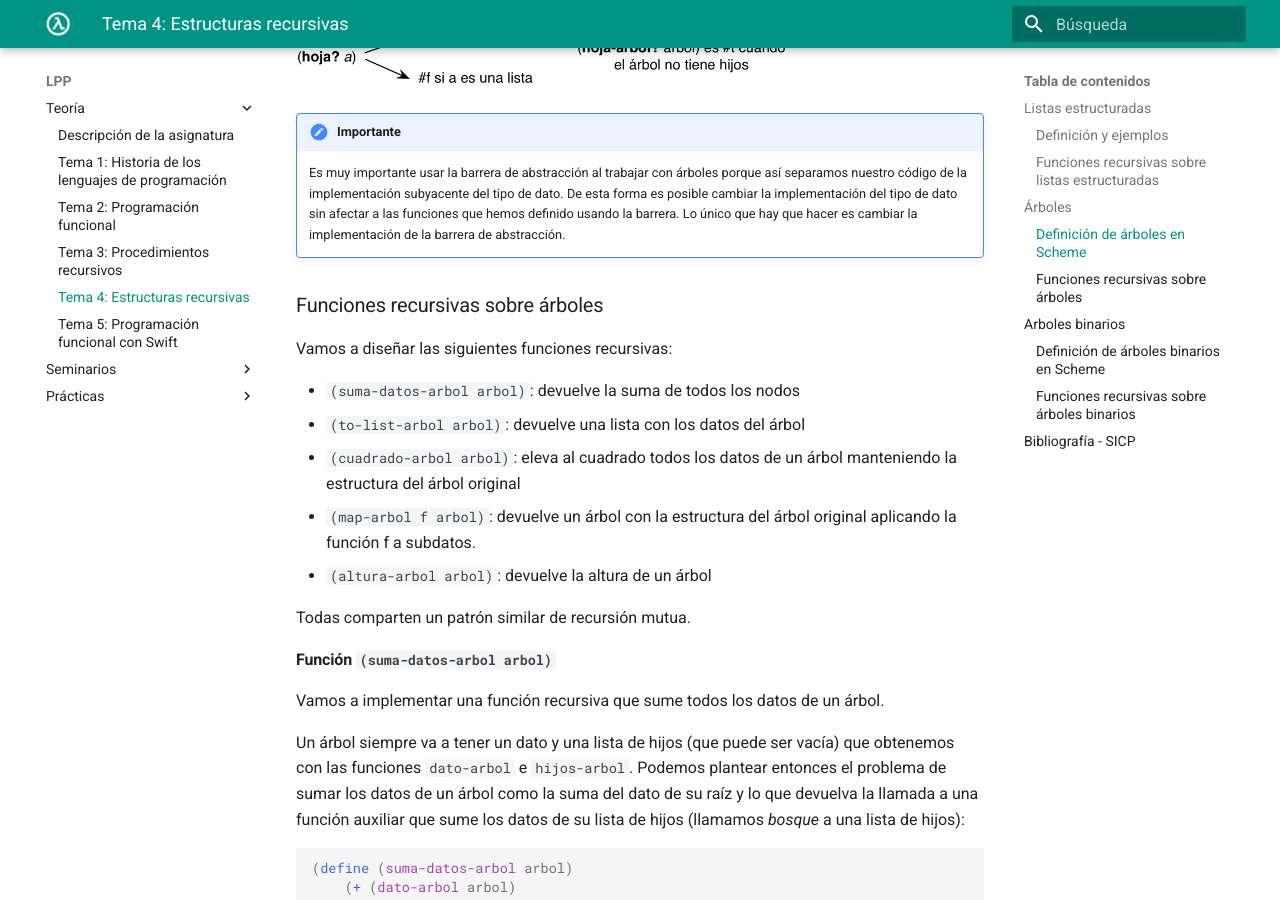
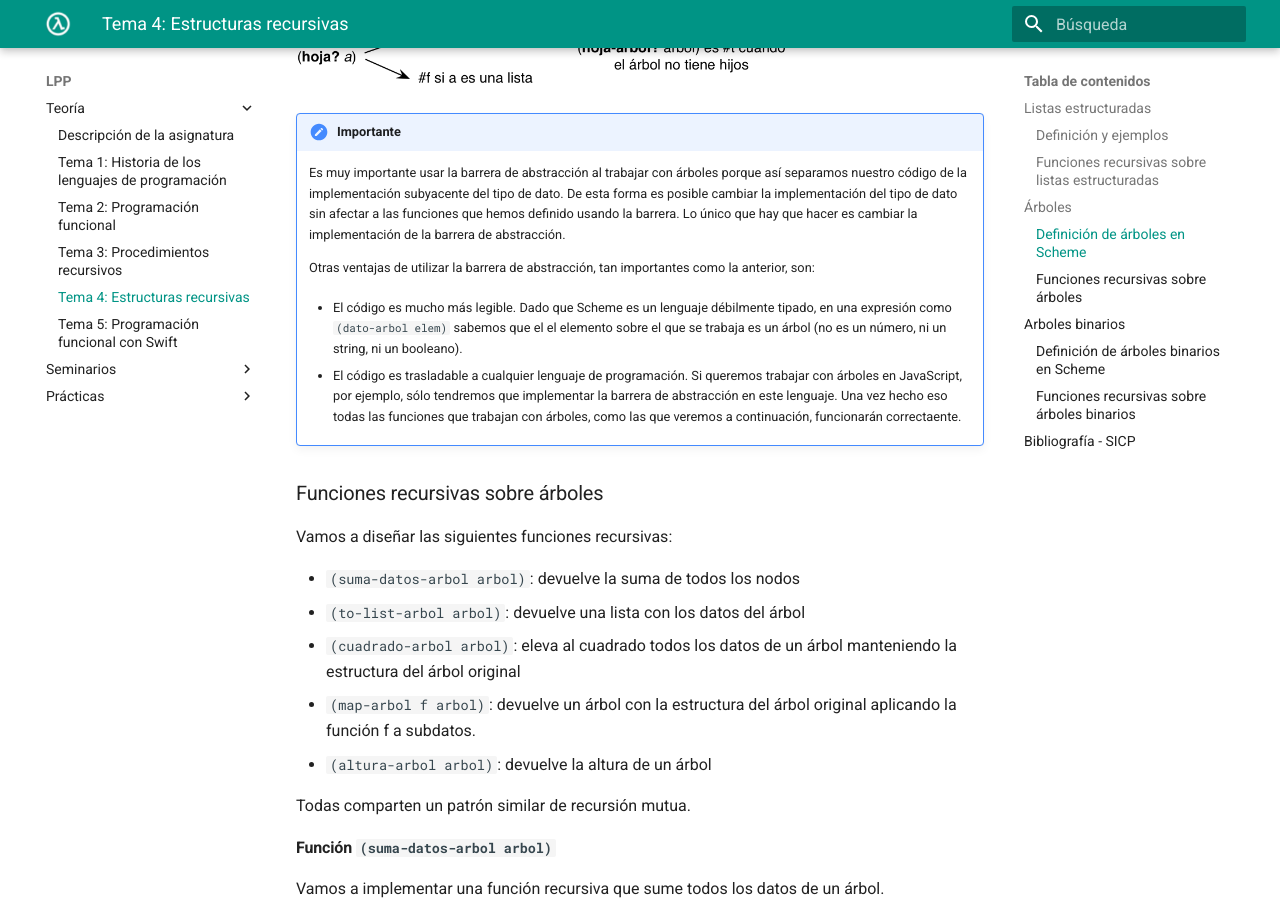
Before and after one commit to domingogallardo/apuntes-lpp, an MkDocs documentation site: the page built from docs/teoria/tema04-estructuras-recursivas/tema04-estructuras-recursivas.md, in a window 1280 px wide and 900 px high, scrolled down 18411 px. Built offline with MkDocs 1.6.1 and Material for MkDocs 9.7.7, drawn with Linux system fonts in a browser that asks for light colours.

Commit message:
Añadidas explicaciones sobre la barrera de abstracción

```diff
--- a/docs/teoria/tema04-estructuras-recursivas/tema04-estructuras-recursivas.md
+++ b/docs/teoria/tema04-estructuras-recursivas/tema04-estructuras-recursivas.md
@@ -842,6 +842,21 @@ la barrera de abstracción de listas y árboles:
     definido usando la barrera. Lo único que hay que hacer es cambiar la
     implementación de la barrera de abstracción.
 
+    Otras ventajas de utilizar la barrera de abstracción, tan
+    importantes como la anterior, son:
+
+    - El código es mucho más legible. Dado que Scheme es un lenguaje
+    débilmente tipado, en una expresión como `(dato-arbol elem)`
+    sabemos que el el elemento sobre el que se trabaja es un árbol (no
+    es un número, ni un string, ni un booleano).
+
+    - El código es trasladable a cualquier lenguaje de
+    programación. Si queremos trabajar con árboles en JavaScript, por
+    ejemplo, sólo tendremos que implementar la barrera de abstracción
+    en este lenguaje. Una vez hecho eso todas las funciones que
+    trabajan con árboles, como las que veremos a continuación,
+    funcionarán correctaente.
+
 ### Funciones recursivas sobre árboles
 
 Vamos a diseñar las siguientes funciones recursivas:
```
